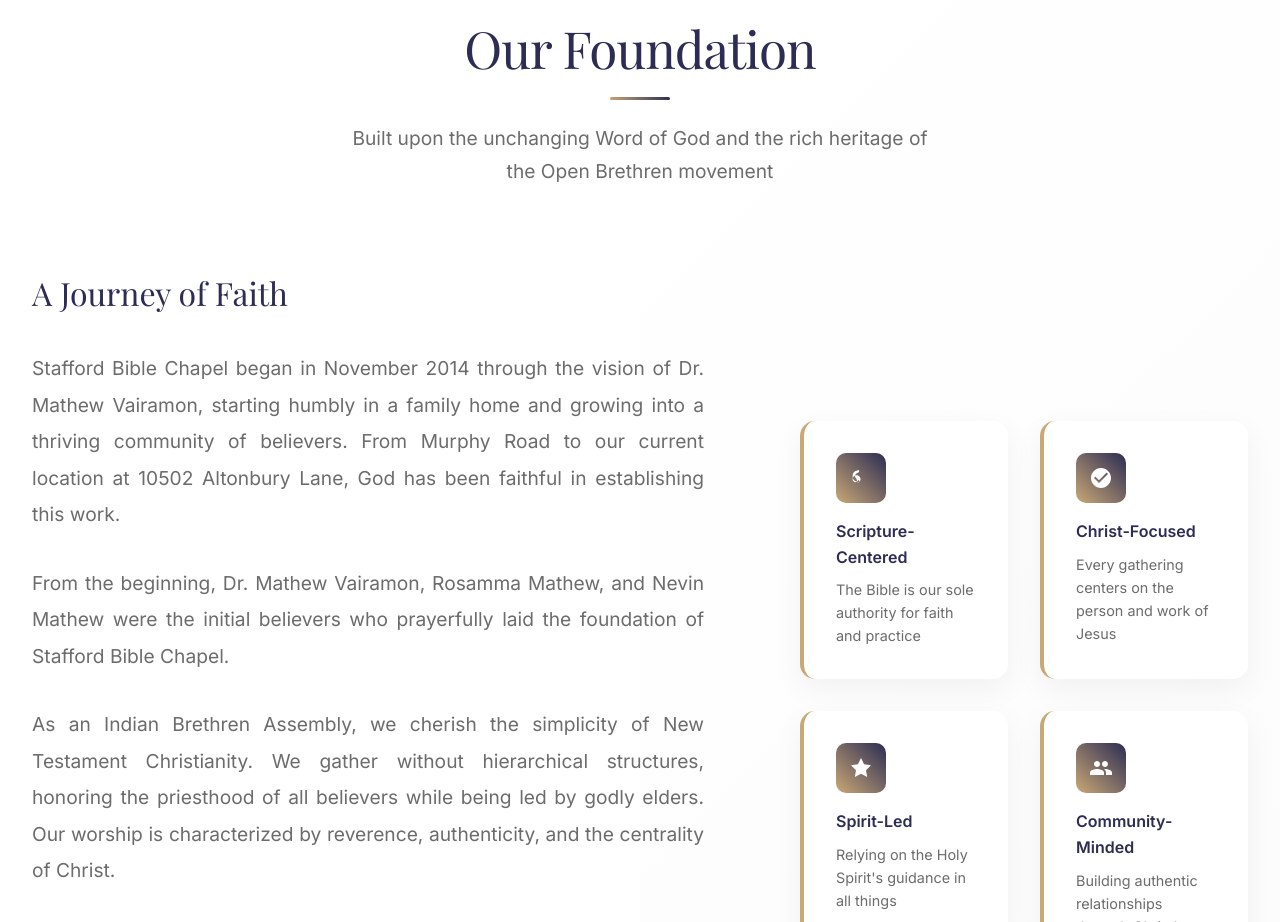
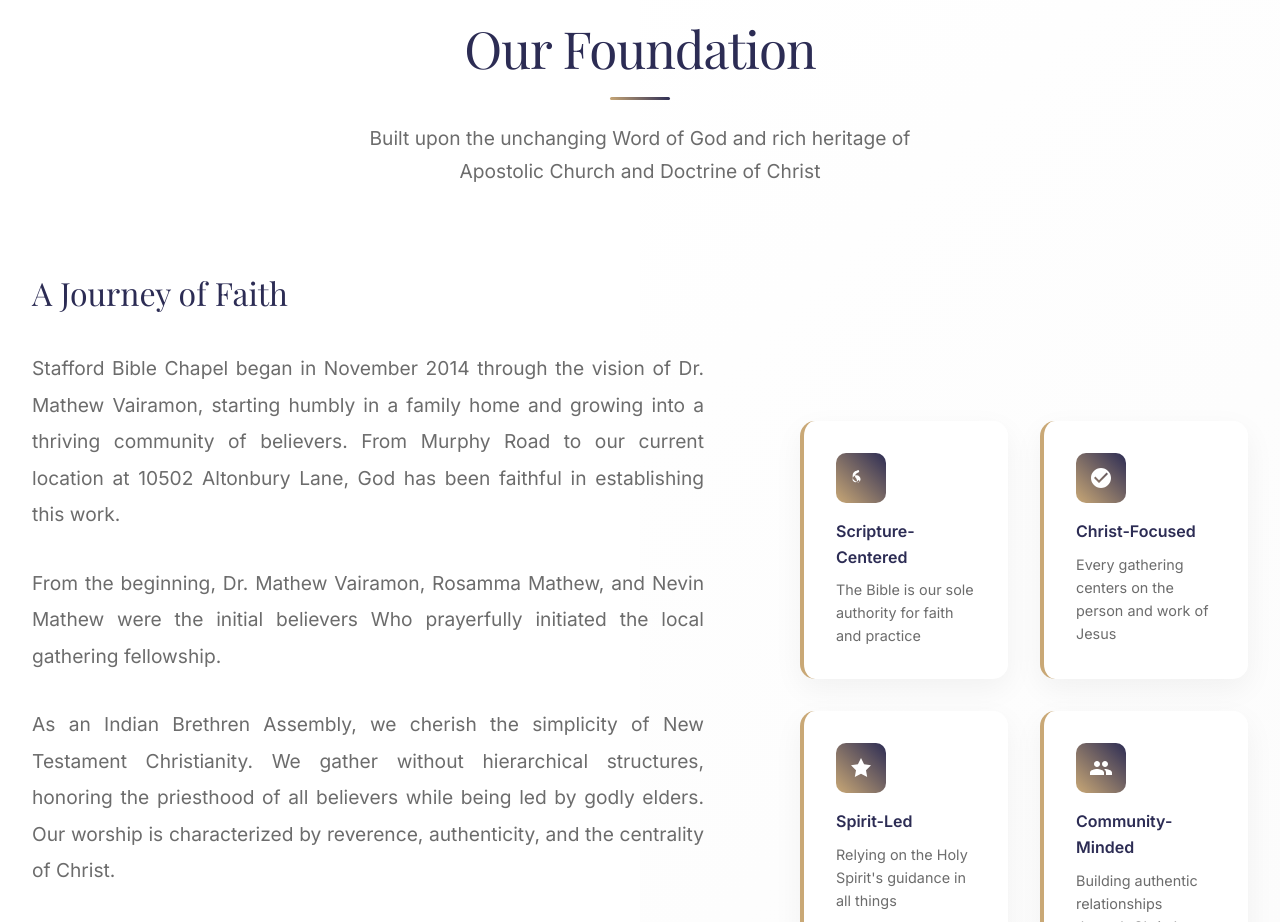
Before and after one commit to cherianmpaul/staffordbiblechapel.com, a plain HTML site: page index.html in a window 1280 px wide. Shown: the part 920-1842 px from the top of the page. Drawn offline with nearby package versions, Linux system fonts and the light colour scheme; a web font is replaced by a local one.

Commit message:
Update index.html

```diff
--- a/index.html
+++ b/index.html
@@ -2036,7 +2036,7 @@
             <div class="section-header">
                 <h2 class="section-title">Our Foundation</h2>
                 <p class="section-subtitle">
-                    Built upon the unchanging Word of God and the rich heritage of the Open Brethren movement
+                    Built upon the unchanging Word of God and rich heritage of Apostolic Church and Doctrine of Christ
                 </p>
             </div>
             <div class="about-content">
@@ -2046,7 +2046,7 @@
                         Stafford Bible Chapel began in November 2014 through the vision of Dr. Mathew Vairamon, starting humbly in a family home and growing into a thriving community of believers. From Murphy Road to our current location at 10502 Altonbury Lane, God has been faithful in establishing this work.
                     </p>
                     <p>
-                        From the beginning, Dr. Mathew Vairamon, Rosamma Mathew, and Nevin Mathew were the initial believers who prayerfully laid the foundation of Stafford Bible Chapel.
+                        From the beginning, Dr. Mathew Vairamon, Rosamma Mathew, and Nevin Mathew were the initial believers Who prayerfully initiated the local gathering fellowship.
                     </p>
                     <p>
                         As an Indian Brethren Assembly, we cherish the simplicity of New Testament Christianity. We gather without hierarchical structures, honoring the priesthood of all believers while being led by godly elders. Our worship is characterized by reverence, authenticity, and the centrality of Christ.
```
